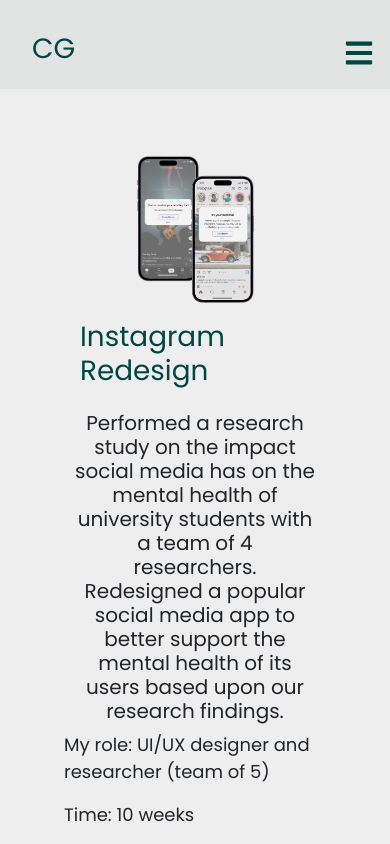
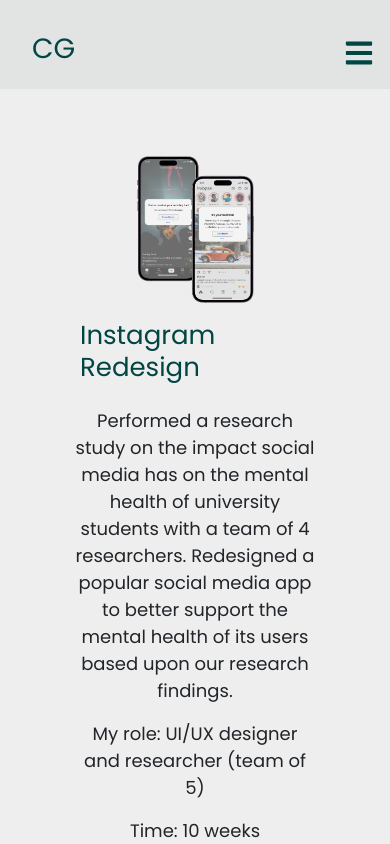
Before and after one commit to carolineguzylak/react_portfolio_site, a React (Create React App) app: page /project-insta in a window 390 px wide. Shown: the top 844 px of the page. Built offline with nearby package versions, Linux system fonts and the light colour scheme.

Commit message:
style changes

```diff
--- a/src/components/Navbar.js
+++ b/src/components/Navbar.js
@@ -20,7 +20,7 @@
                     <Link to="/">Home</Link>
                 </li>
                 <li className='nav-item'>
-                    <DropdownButton id="dropdown-basic-button" title="Projects">
+                    <DropdownButton id="projects-button" title="Projects">
                         <Dropdown.Item><Link to="/project-orchestrate">Orchestrate</Link></Dropdown.Item>
                         <Dropdown.Item><Link to="/project-zotdiet">ZotDiet</Link></Dropdown.Item>
                         <Dropdown.Item><Link to="/project-insta">Instagram Redesign</Link></Dropdown.Item>
@@ -33,7 +33,7 @@
                     <Link to="/contact">Connect!</Link>
                 </li>
                 <li>
-                    <a id='resume_button' href="https://docs.google.com/document/d/1FJyHU0DuxtIPtWi8fSeAz8V-j2ziu2u-XXMmgaHKq8M/edit?usp=sharing">Resume</a>
+                    <a className="nav-item" href="https://docs.google.com/document/d/1FJyHU0DuxtIPtWi8fSeAz8V-j2ziu2u-XXMmgaHKq8M/edit?usp=sharing">Resume</a>
                 </li>
             </ul>
             <div className='hamburger' onClick={handleClick}>
--- a/src/routes/ProjectInstaRedesign.js
+++ b/src/routes/ProjectInstaRedesign.js
@@ -12,8 +12,8 @@
         <div class='projectWrapper'>
             <img className='headerPic' alt="iPhone mockups" src={insta}></img>
             <h1 class='projectHeader'>Instagram Redesign</h1>
-            <h4 className='projectDescription'>Performed a research study on the impact social media has on the mental health of university students with a team of 4 researchers. Redesigned a popular social media app to better support the mental health of its users based upon our research findings. </h4>
-            <div className='projectDetails'>
+            <div className='projectDescription'>
+                <p>Performed a research study on the impact social media has on the mental health of university students with a team of 4 researchers. Redesigned a popular social media app to better support the mental health of its users based upon our research findings.</p>
                 <p>My role: UI/UX designer and researcher (team of 5)</p>
                 <p>Time: 10 weeks</p>
             </div>
--- a/src/routes/ProjectOrchestrate.js
+++ b/src/routes/ProjectOrchestrate.js
@@ -12,8 +12,8 @@
         <div class='projectWrapper'>
             <img className='headerPic' alt="iPhone mockups" src={orchestrate}></img>
             <h1 class='projectHeader'>Orchestrate</h1>
-            <h4 className='projectDescription'>Orchestrate is a concert socialization app that provides concert-goers with a means to discover shows in their area, find friends to go with, plan event itineraries with a group, and arrange ride shares.</h4>
-            <div className='projectDetails'>
+            <div className='projectDescription'>
+                <p>Orchestrate is a concert socialization app that provides concert-goers with a means to discover shows in their area, find friends to go with, plan event itineraries with a group, and arrange ride shares.</p>
                 <p>My role: UI/UX designer and researcher (team of 5)</p>
                 <p>Time: 10 weeks</p>
             </div>
--- a/src/routes/ProjectZotdiet.js
+++ b/src/routes/ProjectZotdiet.js
@@ -12,15 +12,16 @@
         <div class='projectWrapper'>
             <img className='headerPic' alt="iPhone mockups" src={zotdiet}></img>
             <h1 class='projectHeader'>Zotdiet</h1>
-            <h4 className='projectDescription'>ZotDiet is an application designed for UCI students who live with dietary restrictions. Our research on these students indicated that they were in need of a solution to help them find suitable food either on or near campus during their time at UCI. This solution is ZotDiet.
-            The application allows students to:
-            - View daily dining hall menus and nearby restaurant menus while automatically highlighting menu items that fit with the user's diet.
-            - Scan food items at a grocery story. The app will immediately notify them if the item fits their diet.
-            - Save favorite food items and restaurants. </h4>
-            <div className='projectDetails'>
+            <div className='projectDescription'>
+                <p>ZotDiet is an application designed for UCI students who live with dietary restrictions. Our research on these students indicated that they were in need of a solution to help them find suitable food either on or near campus during their time at UCI. This solution is ZotDiet.
+                    The application allows students to:
+                    - View daily dining hall menus and nearby restaurant menus while automatically highlighting menu items that fit with the user's diet.
+                    - Scan food items at a grocery story. The app will immediately notify them if the item fits their diet.
+                    - Save favorite food items and restaurants.</p>
                 <p>My role: UI/UX designer and researcher (team of 5)</p>
                 <p>Time: 10 weeks</p>
             </div>
+
             <h2 class='projectHeader'>App Demo</h2>
             <div className='demo'>
                 <iframe title="figma prototype" src="https://www.figma.com/embed?embed_host=share&url=https%3A%2F%2Fwww.figma.com%2Fproto%2FE5bKgebcACwujnaPlRT6oh%2F132-Prototype%3Fpage-id%3D344%253A2479%26node-id%3D344%253A2480%26starting-point-node-id%3D344%253A2480" allowfullscreen></iframe>
--- a/src/styles/Navbar.css
+++ b/src/styles/Navbar.css
@@ -12,13 +12,14 @@
     padding-left:1rem;
 }
 
-#dropdown-basic-button {
+#projects-button {
     background:none;
     border:none;
     color:rgb(1, 70, 67);
     font-size: 1.2rem;
     font-weight:500;
     padding: 0 1rem;
+    min-width:50px;
 }
 
 .nav-menu{
@@ -28,6 +29,7 @@
 .nav-menu li {
     /* top and bottom padding = 0, left and right padding = 1 */
     padding: 0 1rem;
+
 }
 
 .nav-menu li a{
@@ -62,7 +64,7 @@
         /* moves menu completely off screen until hamburger menu is opened */
         left: 0px;
         /* z-index = stack order*/
-        z-index: 0;
+        z-index: 1;
         transition: 0.3s;
     }
 
@@ -75,14 +77,21 @@
         padding: 1rem;
         margin:0.5rem;
         border-radius:10px;
+        text-align:center;
+        background-color:white;
     }
 
     .nav-item {
         background-color:white;
+        min-width: 100px;
     }
 
     .nav-menu li a{
-        font-size: 2rem;
+        font-size: 1rem;
+    }
+
+    #projects-button {
+        font-size: 1rem;
     }
 
     .hamburger {
--- a/src/styles/ProjectCard.css
+++ b/src/styles/ProjectCard.css
@@ -5,6 +5,7 @@
     display: flex;
     justify-content: space-evenly;
     align-items: center;
+    text-align:center;
     background: white;
     padding: 1.2rem 1rem;
     border-radius: 20px;
--- a/src/styles/ProjectPage.css
+++ b/src/styles/ProjectPage.css
@@ -9,12 +9,14 @@
 
 .projectHeader {
     padding:1rem;
+    font-size:26px;
 }
 
 .projectDescription{
-    margin-left:100px;
-    margin-right:100px;
-    text-align:center;
+    margin-left:150px;
+    margin-right:150px;
+    text-align: left;
+    font-size:16px;
 }
 
 .headerPic{
@@ -72,3 +74,9 @@
     h4 {font-size:20px;}
     p{font-size:18px;}
 }
+
+@media screen and (min-width: 1540px){
+    .projectDescription{
+        color:red;
+    }
+}
--- a/src/styles/globals.css
+++ b/src/styles/globals.css
@@ -56,7 +56,7 @@
 }
 
 p {
-  font-size:20px;
+  font-size:16px;
 }
 
 ul {
```
